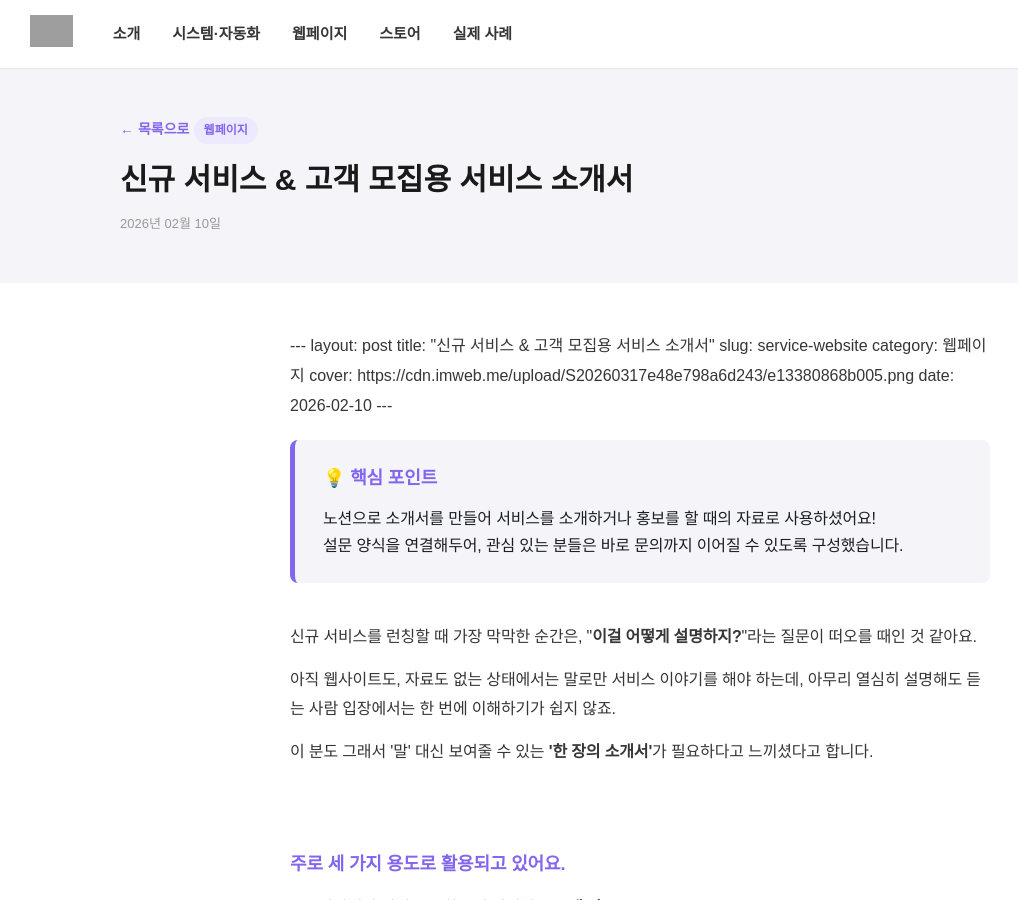
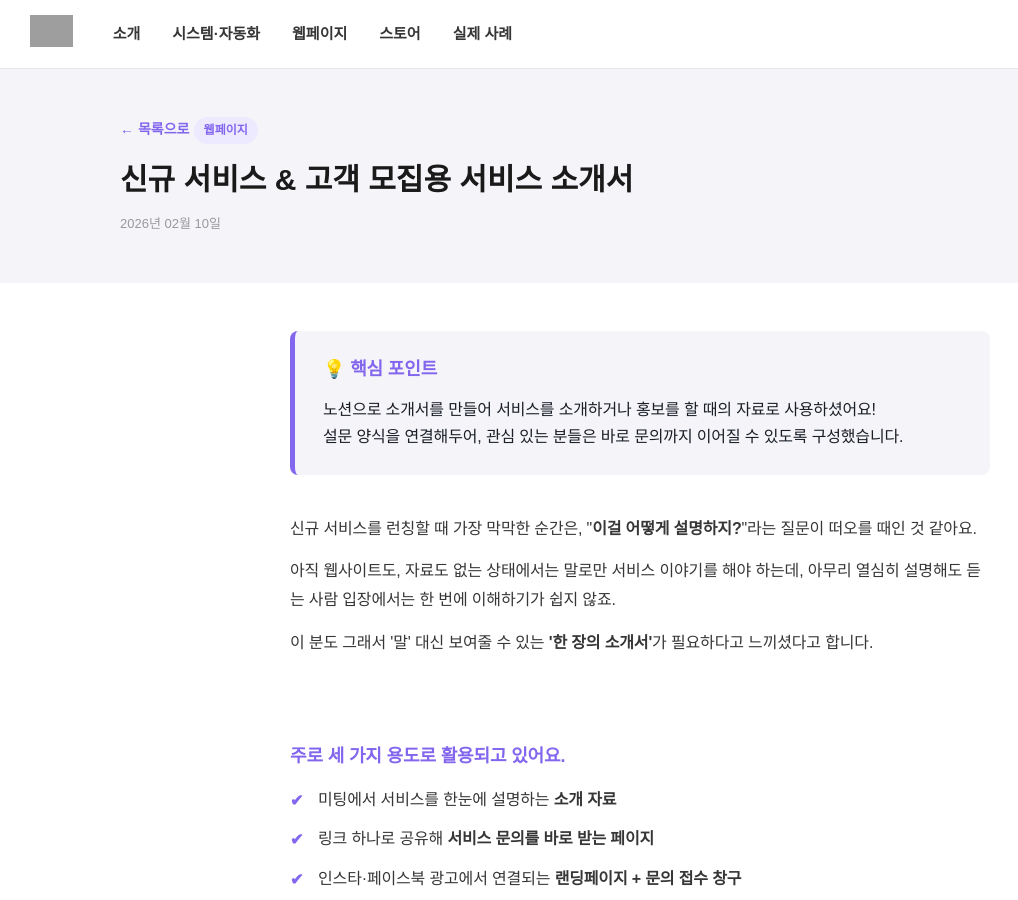
Before and after one commit to nsdlab26/blog, a Jekyll site: the page built from _posts/2026-02-10-service-website.md, in a window 1280 px wide and 900 px high. Shown: the whole window, without its empty margins (0-1018 px from the left). Built offline with Jekyll 4.4.1, drawn with Linux system fonts in a browser that asks for light colours; some web fonts are replaced; grey boxes are pictures that could not be loaded.

Commit message:
Update 2026-02-10-service-website.md

```diff
--- a/_posts/2026-02-10-service-website.md
+++ b/_posts/2026-02-10-service-website.md
@@ -9,7 +9,6 @@ meta_title: "신규 서비스 & 고객 모집용 서비스 소개서"
 meta_description: "신규 서비스 런칭 시 미팅, 링크 공유, 광고 랜딩에 바로 활용할 수 있는 노션 소개서 제작 사례"
 ---
 
-<p>--- layout: post title: "신규 서비스 &amp; 고객 모집용 서비스 소개서" slug: service-website category: 웹페이지 cover: https://cdn.imweb.me/upload/S20260317e48e798a6d243/e13380868b005.png date: 2026-02-10 ---</p>
 <div style="font-family: 'Pretendard',sans-serif; color: #1a1f27; letter-spacing: -0.01em;">
 <blockquote style="background-color: #f5f4f8; padding: 24px 28px; border-left: 5px solid #8366EE; border-radius: 8px; margin: 0 0 40px 0; border-top: none; border-right: none; border-bottom: none; quotes: none;">
 <h3 style="font-size: 18px; font-weight: bold; color: #8366ee; margin: 0 0 12px 0; display: flex; align-items: center; gap: 8px;">💡 핵심 포인트</h3>
```
